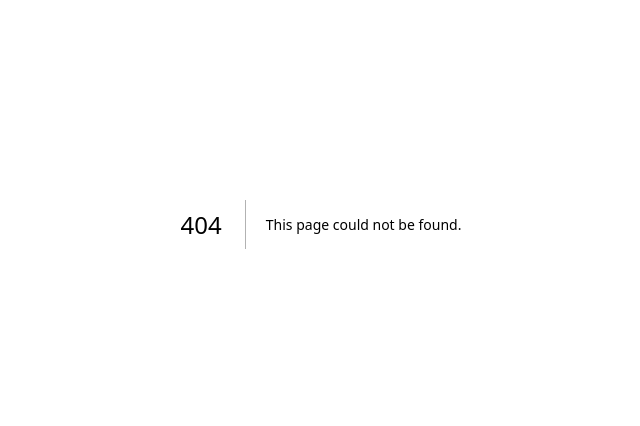
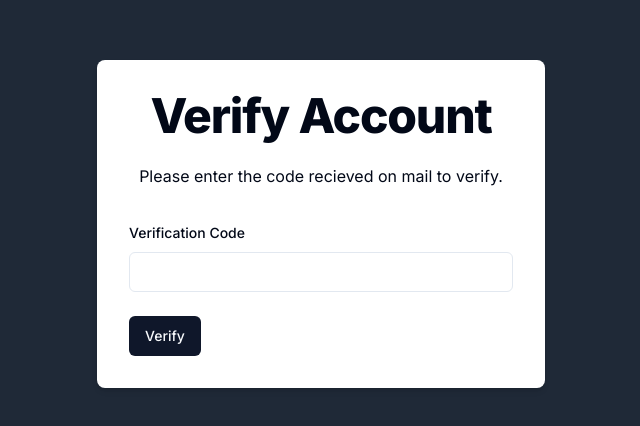
Before and after one commit to Shubbu03/anony-msg, a Next.js app: page /verify/1 in a window 1280 px wide. Before the commit this address had no page. Shown: the part 176-602 px from the top of the page, without its empty margins (319-959 px from the left). Built offline with nearby package versions, Linux system fonts and the light colour scheme.

Commit message:
chore: Add VerifyAccount page for user verification

```diff
--- /dev/null
+++ b/src/app/(auth)/verify/[username]/page.tsx
@@ -0,0 +1,96 @@
+"use client";
+
+import { Button } from "@/components/ui/button";
+import {
+  Form,
+  FormControl,
+  FormField,
+  FormItem,
+  FormLabel,
+  FormMessage,
+} from "@/components/ui/form";
+import { Input } from "@/components/ui/input";
+import { useToast } from "@/components/ui/use-toast";
+import { verifySchema } from "@/schemas/verifySchema";
+import { apiResponse } from "@/types/apiRes";
+import { zodResolver } from "@hookform/resolvers/zod";
+import axios, { AxiosError } from "axios";
+import { useParams, useRouter } from "next/navigation";
+import React from "react";
+import { useForm } from "react-hook-form";
+import * as z from "zod";
+
+const VerifyAccount = () => {
+  const router = useRouter();
+
+  const params = useParams<{ username: string }>();
+
+  const { toast } = useToast();
+
+  const form = useForm<z.infer<typeof verifySchema>>({
+    resolver: zodResolver(verifySchema),
+  });
+
+  const submit = async (data: z.infer<typeof verifySchema>) => {
+    try {
+      const response = await axios.post("/api/verify-code", {
+        username: params.username,
+        code: data.verifyCode,
+      });
+      toast({
+        title: "Success",
+        description: response.data.message,
+      });
+      router.replace("/sign-in");
+    } catch (error) {
+      console.error("Error during sign-up:", error);
+
+      const axiosError = error as AxiosError<apiResponse>;
+
+      // Default error message
+      let errorMessage = axiosError.response?.data.message;
+      ("There was a problem with your sign-up. Please try again.");
+
+      toast({
+        title: "Sign Up Failed",
+        description: errorMessage,
+        variant: "destructive",
+      });
+    }
+  };
+
+  return (
+    <div className="flex justify-center items-center min-h-screen bg-gray-800">
+      <div className="w-full max-w-md p-8 space-y-8 bg-white rounded-lg shadow-md">
+        <div className="text-center">
+          <h1 className="text-4xl font-extrabold tracking-tight lg:text-5xl mb-6">
+            Verify Account
+          </h1>
+          <p className="mb-4">
+            Please enter the code recieved on mail to verify.
+          </p>
+        </div>
+        <Form {...form}>
+          <form onSubmit={form.handleSubmit(submit)} className="space-y-6">
+            <FormField
+              name="verifyCode"
+              control={form.control}
+              render={({ field }) => (
+                <FormItem>
+                  <FormLabel>Verification Code</FormLabel>
+                  {/* <FormControl> */}
+                  <Input {...field} />
+                  {/* </FormControl> */}
+                  <FormMessage />
+                </FormItem>
+              )}
+            />
+            <Button type="submit">Verify</Button>
+          </form>
+        </Form>
+      </div>
+    </div>
+  );
+};
+
+export default VerifyAccount;
```
